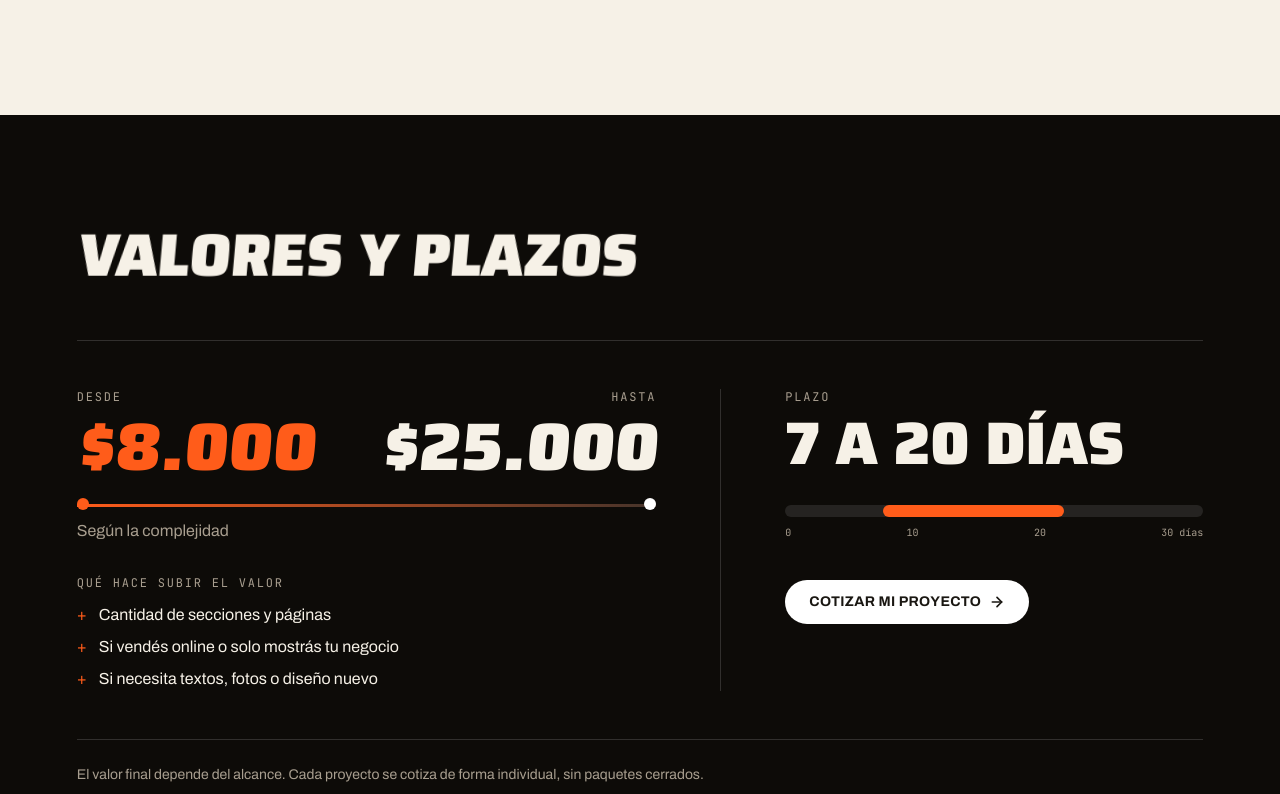
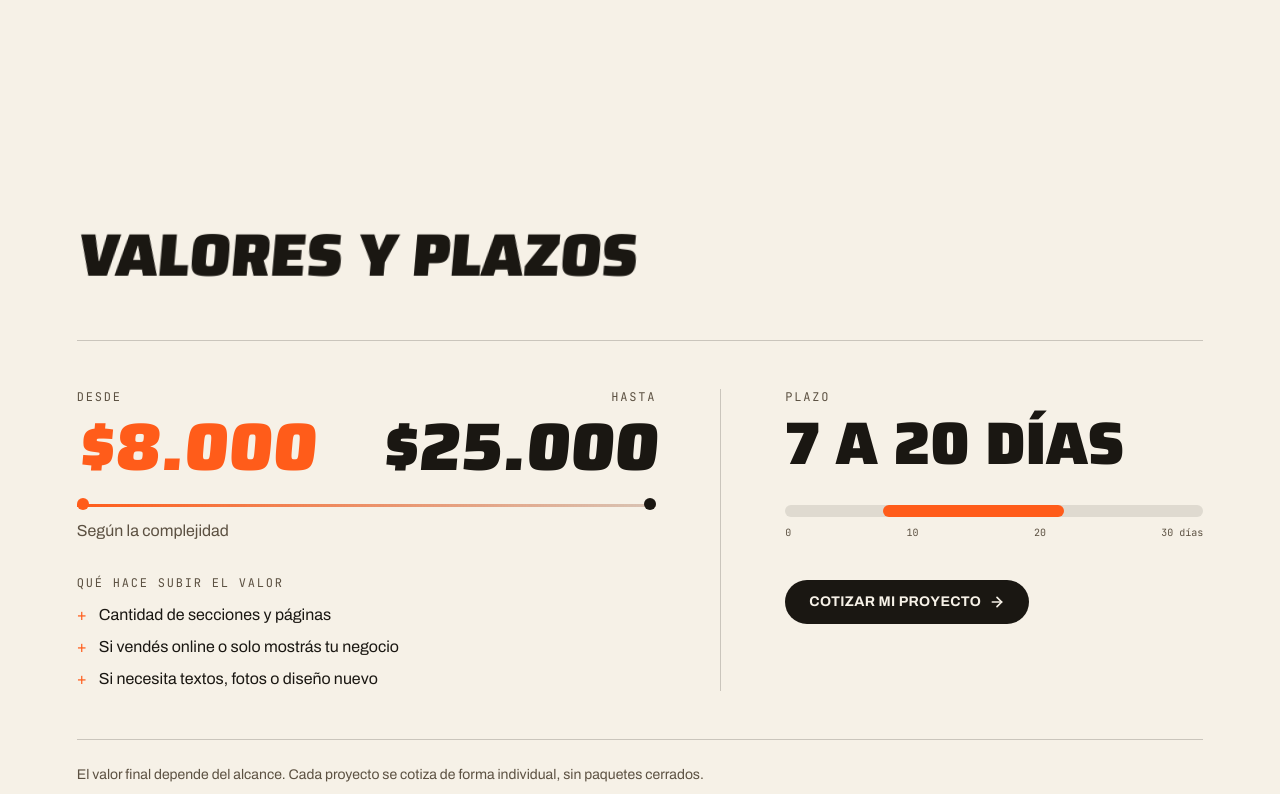
Before and after one commit to iadatabraian-ctrl/web-, a Next.js app: page /paginas-web in a window 1280 px wide. Shown: the part 5546-6340 px from the top of the page. Built offline with nearby package versions, Linux system fonts and the light colour scheme.

Commit message:
Valores y plazos en fondo crema
Co-Authored-By: Claude Sonnet 5.5 <noreply@anthropic.com>
Claude-Session: https://claude.ai/code/session_016CR8bjtqut3mFtFLKQPjVK

```diff
--- a/components/ServicePage.tsx
+++ b/components/ServicePage.tsx
@@ -162,42 +162,42 @@ export function ServicePage({ slug }: { slug: ServicioSlug }) {
           </div>
         </section>
 
-        {/* Valores y plazos (oscura) */}
-        <section className="bg-[#0d0b08] px-5 py-14 text-brand-cream sm:px-8 sm:py-28 lg:px-[6vw]">
+        {/* Valores y plazos (clara) */}
+        <section className="bg-brand-cream px-5 py-14 text-brand-ink-on-cream sm:px-8 sm:py-28 lg:px-[6vw]">
           <div className="mx-auto max-w-6xl">
             <FadeIn>
               <h2 className={H2}>Valores y plazos</h2>
             </FadeIn>
             <FadeIn className="mt-8 sm:mt-14">
-              <div className="grid gap-10 border-y border-white/15 py-8 sm:py-12 lg:grid-cols-[1.2fr_1fr] lg:gap-16">
+              <div className="grid gap-10 border-y border-brand-ink-on-cream/20 py-8 sm:py-12 lg:grid-cols-[1.2fr_1fr] lg:gap-16">
                 <div>
                   <div className="flex items-end justify-between gap-4 sm:gap-8">
                     <div>
-                      <p className="font-mono text-xs uppercase tracking-[0.15em] text-brand-ink-on-black-soft">Desde</p>
+                      <p className="font-mono text-xs uppercase tracking-[0.15em] text-brand-ink-on-cream-soft">Desde</p>
                       <p className="mt-2 origin-bottom-left -skew-x-[5deg] font-impact text-[2.4rem] font-black uppercase not-italic leading-none text-brand-accent [font-stretch:80%] sm:text-6xl lg:text-[4.2rem]">{s.valores.desde}</p>
                     </div>
                     {s.valores.hasta && (
                       <div className="text-right">
-                        <p className="font-mono text-xs uppercase tracking-[0.15em] text-brand-ink-on-black-soft">Hasta</p>
+                        <p className="font-mono text-xs uppercase tracking-[0.15em] text-brand-ink-on-cream-soft">Hasta</p>
                         <p className="mt-2 origin-bottom-right -skew-x-[5deg] font-impact text-[2.4rem] font-black uppercase not-italic leading-none [font-stretch:80%] sm:text-6xl lg:text-[4.2rem]">{s.valores.hasta}</p>
                       </div>
                     )}
                   </div>
-                  <div aria-hidden="true" className="relative mt-5 h-[3px] bg-white/15 sm:mt-6">
+                  <div aria-hidden="true" className="relative mt-5 h-[3px] bg-brand-ink-on-cream/15 sm:mt-6">
                     <span className="absolute inset-y-0 left-0 right-0 bg-gradient-to-r from-brand-accent to-brand-accent/10" />
                     <span className="absolute -top-1.5 left-0 h-3 w-3 rounded-full bg-brand-accent" />
-                    {s.valores.hasta ? <span className="absolute -top-1.5 right-0 h-3 w-3 rounded-full bg-white" /> : <span className="absolute -top-2 right-0 font-mono text-xs text-brand-ink-on-black-soft">→</span>}
+                    {s.valores.hasta ? <span className="absolute -top-1.5 right-0 h-3 w-3 rounded-full bg-brand-ink-on-cream" /> : <span className="absolute -top-2 right-0 font-mono text-xs text-brand-ink-on-cream-soft">→</span>}
                   </div>
-                  <p className="mt-3 font-body text-sm text-brand-ink-on-black-soft sm:text-base">{s.valores.detalle}</p>
-                  <p className="mt-8 font-mono text-xs uppercase tracking-[0.15em] text-brand-ink-on-black-soft">Qué hace subir el valor</p>
+                  <p className="mt-3 font-body text-sm text-brand-ink-on-cream-soft sm:text-base">{s.valores.detalle}</p>
+                  <p className="mt-8 font-mono text-xs uppercase tracking-[0.15em] text-brand-ink-on-cream-soft">Qué hace subir el valor</p>
                   <ul className="mt-3 flex flex-col gap-2 font-body text-sm sm:text-base">
                     {s.valores.factores.map((f) => (
                       <li key={f} className="flex gap-3"><span className="text-brand-accent">+</span>{f}</li>
                     ))}
                   </ul>
                 </div>
-                <div className="lg:border-l lg:border-white/15 lg:pl-16">
-                  <p className="font-mono text-xs uppercase tracking-[0.15em] text-brand-ink-on-black-soft">Plazo</p>
+                <div className="lg:border-l lg:border-brand-ink-on-cream/20 lg:pl-16">
+                  <p className="font-mono text-xs uppercase tracking-[0.15em] text-brand-ink-on-cream-soft">Plazo</p>
                   <p className="mt-2 font-impact text-4xl font-black uppercase not-italic leading-none [font-stretch:80%] sm:text-6xl">{s.valores.plazo}</p>
                   {(() => {
                     const m = s.valores.plazo.match(/(\d+)\s*a\s*(\d+)/);
@@ -206,10 +206,10 @@ export function ServicePage({ slug }: { slug: ServicioSlug }) {
                     const max = 30;
                     return (
                       <div className="mt-6 sm:mt-8" aria-hidden="true">
-                        <div className="relative h-3 rounded-full bg-white/10">
+                        <div className="relative h-3 rounded-full bg-brand-ink-on-cream/10">
                           <span className="absolute inset-y-0 rounded-full bg-brand-accent" style={{ left: `${(lo / max) * 100}%`, width: `${((hi - lo) / max) * 100}%` }} />
                         </div>
-                        <div className="mt-2 flex justify-between font-mono text-[10px] text-brand-ink-on-black-soft">
+                        <div className="mt-2 flex justify-between font-mono text-[10px] text-brand-ink-on-cream-soft">
                           <span>0</span><span>10</span><span>20</span><span>30 días</span>
                         </div>
                       </div>
@@ -219,7 +219,7 @@ export function ServicePage({ slug }: { slug: ServicioSlug }) {
                     href={wa}
                     target="_blank"
                     rel="noopener"
-                    className="mt-8 inline-flex items-center gap-2 rounded-full bg-white px-6 py-3 font-body text-xs font-bold uppercase tracking-wide text-brand-black transition-[transform,background-color] duration-200 hover:bg-white/85 active:scale-[0.97] sm:mt-10 sm:text-sm"
+                    className="mt-8 inline-flex items-center gap-2 rounded-full bg-brand-black px-6 py-3 font-body text-xs font-bold uppercase tracking-wide text-brand-cream transition-[transform,background-color] duration-200 hover:bg-brand-black/85 active:scale-[0.97] sm:mt-10 sm:text-sm"
                   >
                     Cotizar mi proyecto
                     <ArrowRight className="h-4 w-4" strokeWidth={2.5} />
@@ -227,7 +227,7 @@ export function ServicePage({ slug }: { slug: ServicioSlug }) {
                 </div>
               </div>
             </FadeIn>
-            <p className="mt-6 max-w-2xl font-body text-sm leading-relaxed text-brand-ink-on-black-soft">{s.valores.nota}</p>
+            <p className="mt-6 max-w-2xl font-body text-sm leading-relaxed text-brand-ink-on-cream-soft">{s.valores.nota}</p>
           </div>
         </section>
 
```
